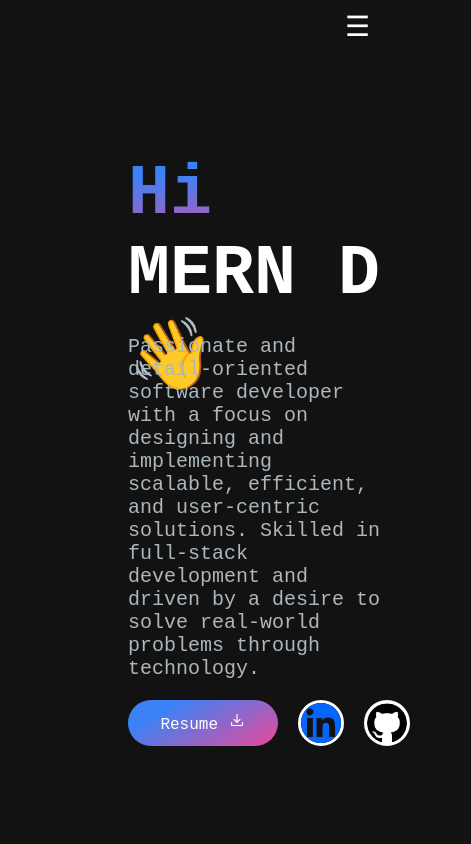
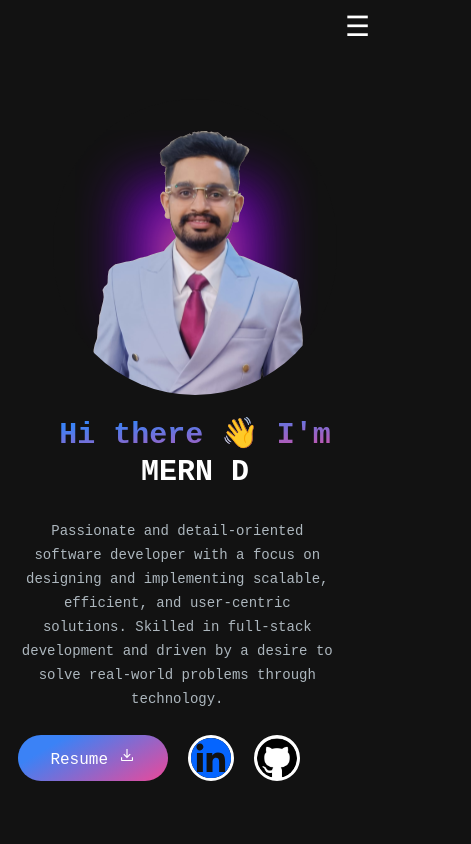
Before and after one commit to abhishekobey/Portfolio, a React app: page / in a window 390 px wide. Shown: the top 844 px of the page, 471 px wide, since content can reach past the window. Built offline with nearby package versions, Linux system fonts and the light colour scheme.

Commit message:
:iphone: responsive home section

```diff
--- a/src/App.jsx
+++ b/src/App.jsx
@@ -8,15 +8,15 @@ import Contact from "./components/Contact";
 
 const App = () => {
     return (
-        <div>
+        <>
             <NavBar/>
-            <div style={{margin: "0 100px"}}>
+            <div className={"container"}>
                 <Home/>
                 <About/>
                 <Experience/>
                 <Contact/>
             </div>
-        </div>
+        </>
     );
 };
 
--- a/src/components/NavBar.jsx
+++ b/src/components/NavBar.jsx
@@ -19,8 +19,8 @@ const NavBar = () => {
     };
 
     return (
-        <div className="navbar" style={isOpenMenu ? {height: "-webkit-fill-available"} : null}>
-            <div className="navbar__hamburger">
+        <div className={"navbar"} style={isOpenMenu ? {height: "-webkit-fill-available"} : null}>
+            <div className={"navbar__hamburger"}>
                 <a style={{textAlign: "end"}} onClick={toggleMobileMenu}>
                     {isOpenMenu ? "✖" : "☰"}
                 </a>
--- a/src/styles/NavBar.scss
+++ b/src/styles/NavBar.scss
@@ -71,6 +71,7 @@
 @media (max-width: 768px) {
   .navbar {
     display: block;
+    height: fit-content;
     width: -webkit-fill-available;
 
     .navbar-links {
--- a/src/styles/style.scss
+++ b/src/styles/style.scss
@@ -10,6 +10,10 @@ h1, h2 {
     -webkit-background-clip: unset;
     -webkit-text-fill-color: initial;
   }
+}
+
+.container {
+  margin: 0 100px;
 }
 
 .home {
@@ -34,10 +38,14 @@ h1, h2 {
 
   .image-container {
     width: 80%;
+    height: 50vh;
 
     img {
       width: 100%;
       height: 100%;
+      object-fit: cover;
+      border-radius: 100vh;
+      object-position: top;
     }
   }
 
@@ -164,3 +172,48 @@ h1, h2 {
     background: #121212;
   }
 }
+
+/* Mobile View */
+@media (max-width: 768px) {
+  h1, h2 {
+    height: 40px;
+    font-size: 30px;
+  }
+
+  .container {
+    margin: 0 10px;
+  }
+
+  .home {
+    padding: 0;
+    justify-content: center;
+    flex-direction: column-reverse;
+
+    h1 {
+      text-align: center;
+    }
+
+    h2 {
+      font-size: 30px;
+      text-align: center;
+    }
+
+    p {
+      margin: 24px 0;
+      font-size: 14px;
+      line-height: 24px;
+      text-align: center;
+    }
+
+    .image-container {
+      height: 35vh;
+      margin: 20px;
+
+      img {
+        object-fit: cover;
+        border-radius: 100vh;
+        object-position: top;
+      }
+    }
+  }
+}
```
